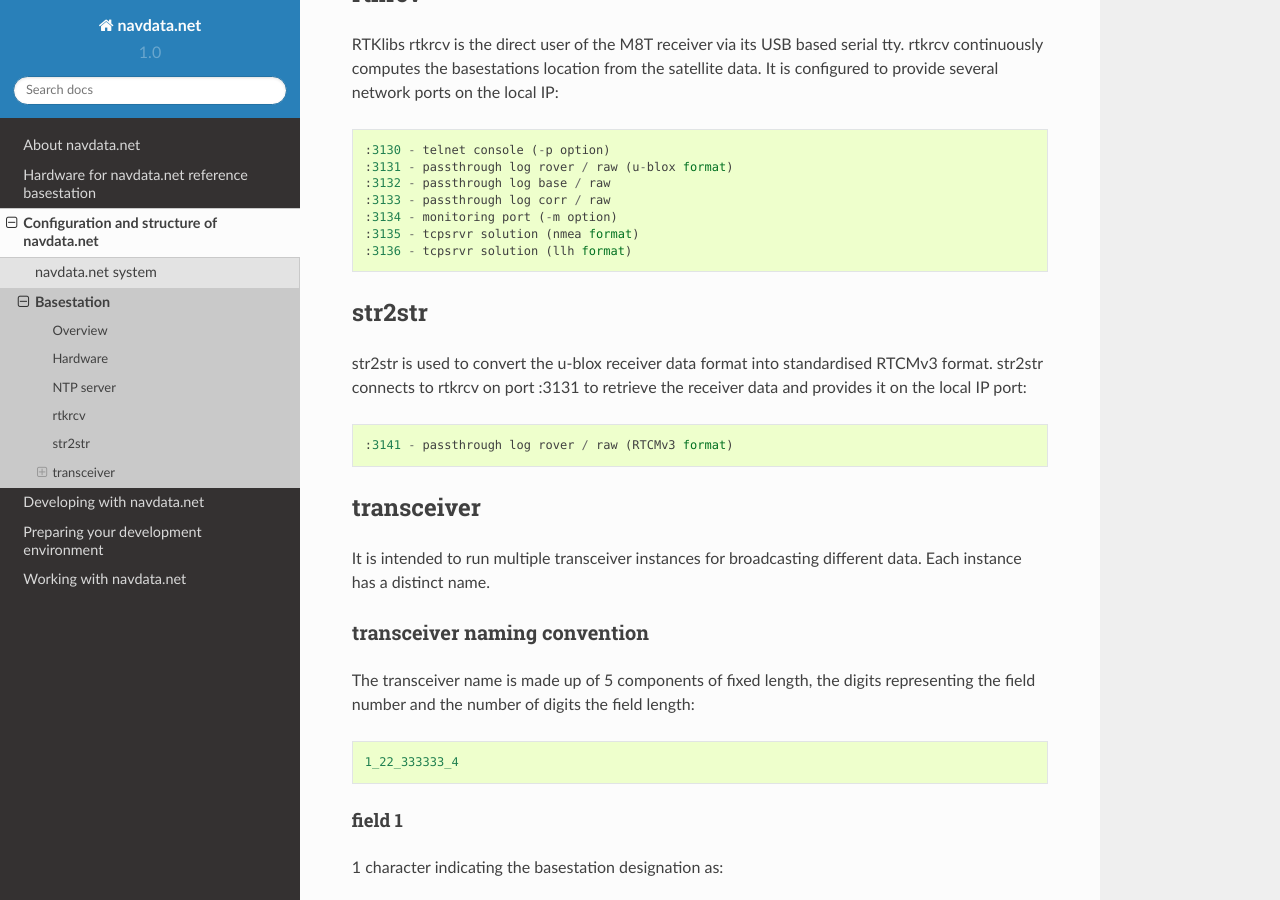
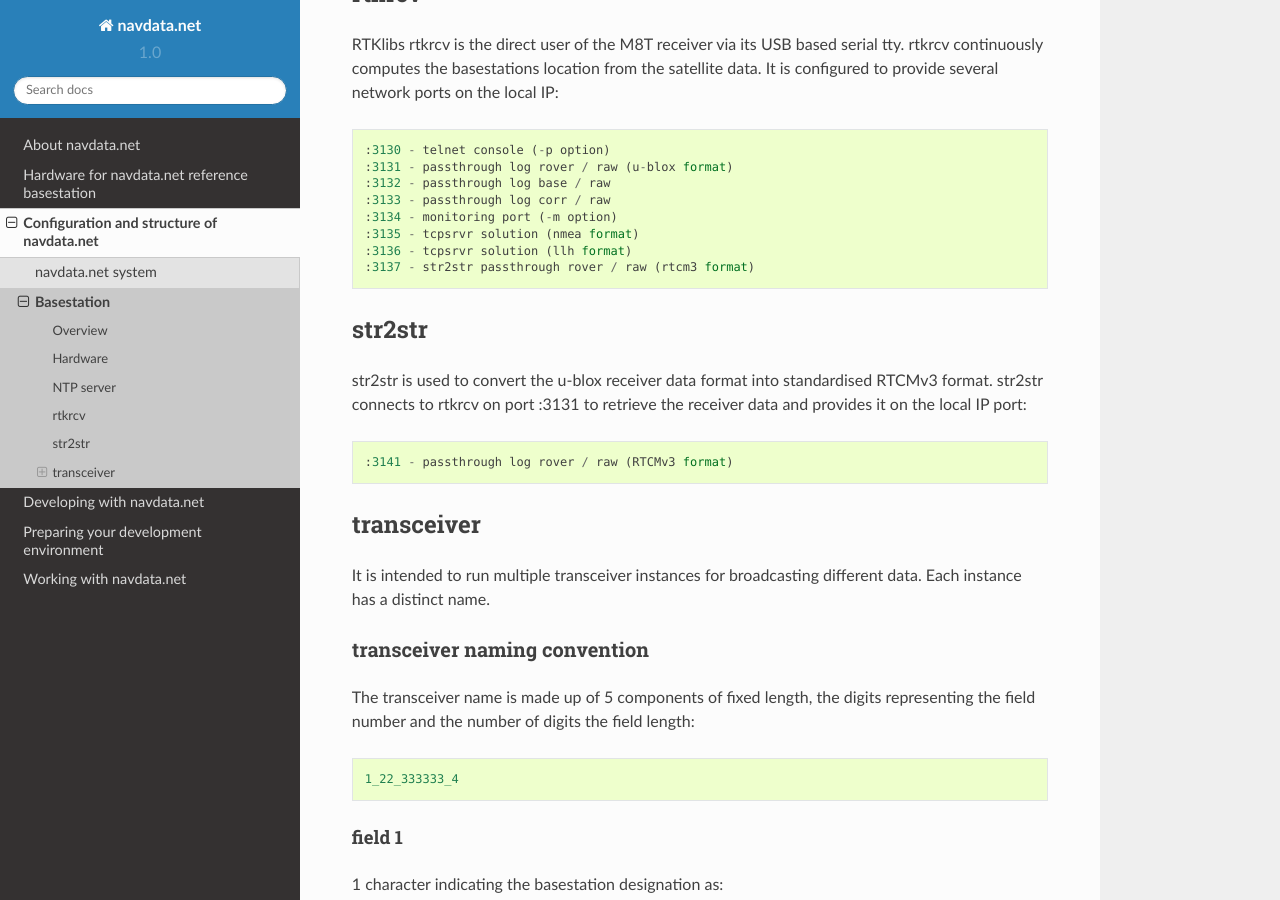
Before and after one commit to navdata-net/documentation, a Sphinx documentation site: the page built from source/configuration/basestation.rst, in a window 1280 px wide and 900 px high, scrolled down 615 px. Built offline with Sphinx 7.4.7 and the Read the Docs theme 2.0.0, drawn with Linux system fonts in a browser that asks for light colours.

Commit message:
Add port 3137, rtcm3

```diff
--- a/source/configuration/basestation.rst
+++ b/source/configuration/basestation.rst
@@ -39,6 +39,7 @@ data. It is configured to provide several network ports on the local IP::
   :3134 - monitoring port (-m option)
   :3135 - tcpsrvr solution (nmea format)
   :3136 - tcpsrvr solution (llh format)
+  :3137 - str2str passthrough rover / raw (rtcm3 format)
 
 
 str2str
```
